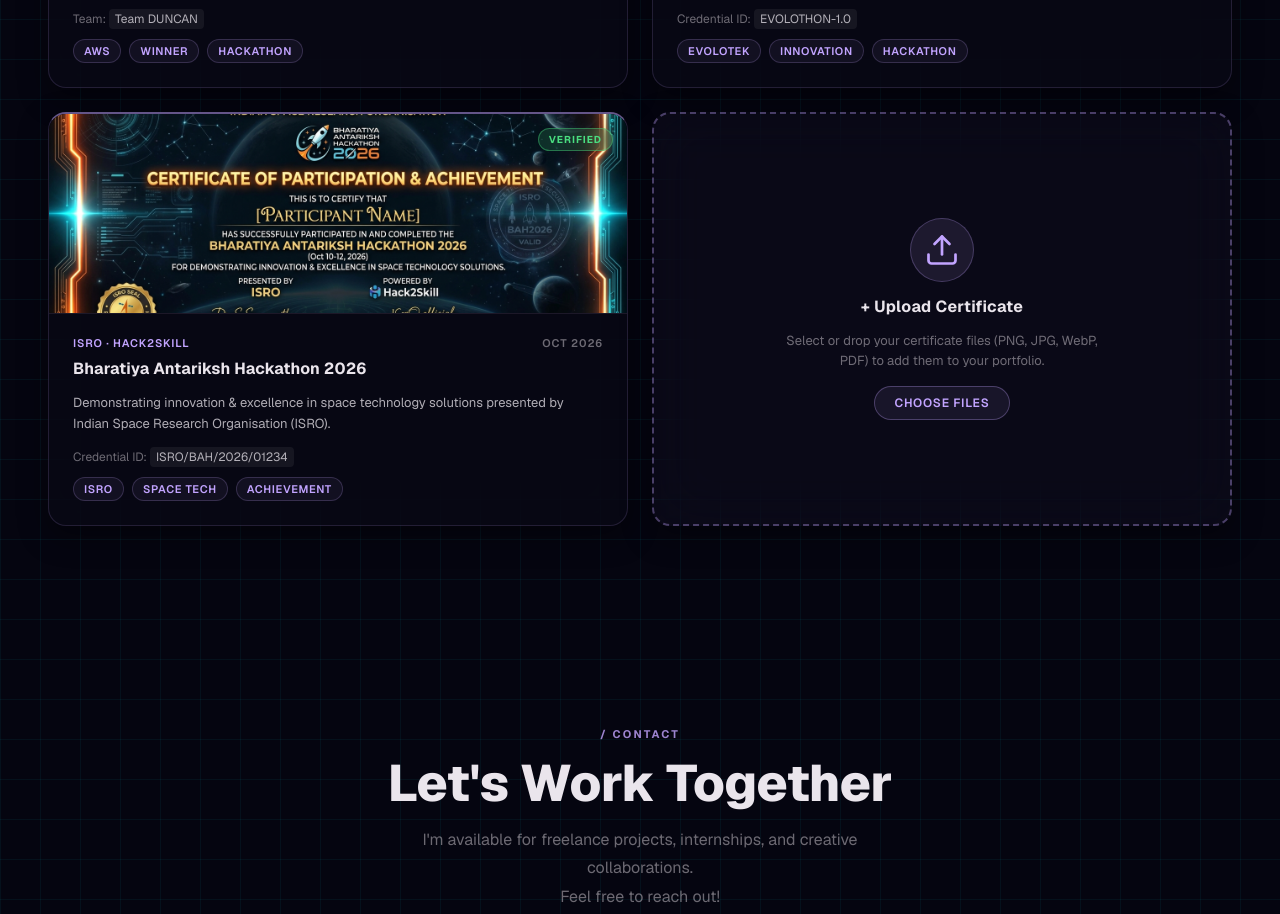
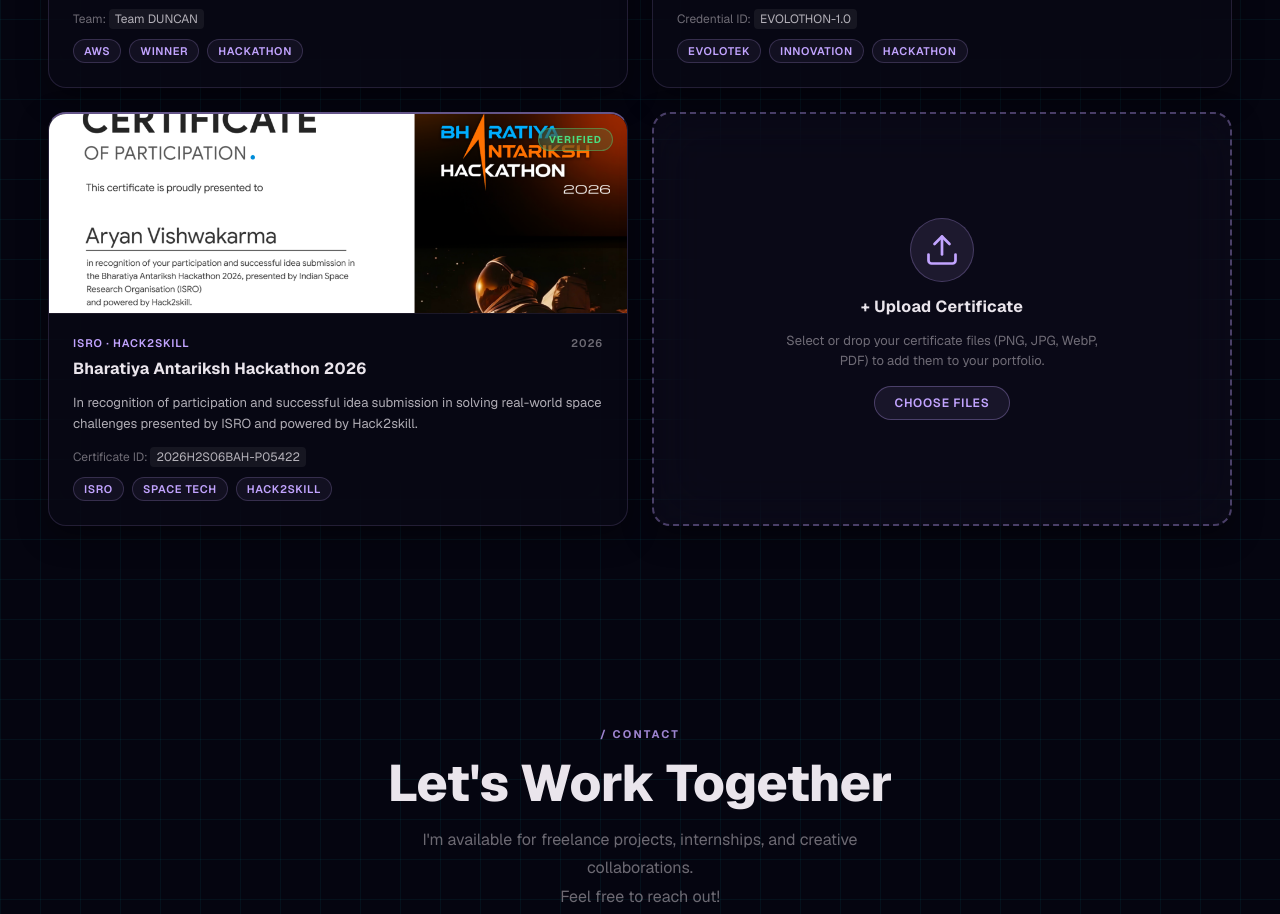
Before and after one commit to vishwakarmaaryan1110-maker/Portfolio, a plain HTML site: page index.html in a window 1280 px wide. Shown: the part 4301-5215 px from the top of the page. Drawn offline with nearby package versions, Linux system fonts and the light colour scheme.

Commit message:
Update ISRO Hackathon certificate with personalized certificate and ID

```diff
--- a/index.html
+++ b/index.html
@@ -546,7 +546,7 @@
           <!-- Certificate 3: ISRO Hackathon -->
           <div class="cert-card">
             <div class="cert-thumb-wrap">
-              <img src="isro-hackathon-cert.jpg" alt="ISRO Hackathon Certificate" class="cert-thumb-img">
+              <img src="isro-hackathon-cert.png" alt="ISRO Bharatiya Antariksh Hackathon Certificate" class="cert-thumb-img">
               <div class="cert-overlay">
                 <button class="cert-view-btn" onclick="openCertModalFromCard(this)">
                   <svg viewBox="0 0 24 24" width="18" height="18" fill="none" stroke="currentColor" stroke-width="2"><path d="M1 12s4-8 11-8 11 8 11 8-4 8-11 8-11-8-11-8z"/><circle cx="12" cy="12" r="3"/></svg>
@@ -557,16 +557,16 @@
             </div>
             <div class="cert-info">
               <div class="cert-header-meta">
-                <span class="cert-issuer">ISRO · Hack2Skill</span>
-                <span class="cert-date">Oct 2026</span>
+                <span class="cert-issuer">ISRO · Hack2skill</span>
+                <span class="cert-date">2026</span>
               </div>
               <h3 class="cert-title">Bharatiya Antariksh Hackathon 2026</h3>
-              <p class="cert-desc">Demonstrating innovation &amp; excellence in space technology solutions presented by Indian Space Research Organisation (ISRO).</p>
-              <p class="cert-cred-id">Credential ID: <code>ISRO/BAH/2026/01234</code></p>
+              <p class="cert-desc">In recognition of participation and successful idea submission in solving real-world space challenges presented by ISRO and powered by Hack2skill.</p>
+              <p class="cert-cred-id">Certificate ID: <code>2026H2S06BAH-P05422</code></p>
               <div class="cert-tags">
                 <span class="ptag">ISRO</span>
                 <span class="ptag">Space Tech</span>
-                <span class="ptag">Achievement</span>
+                <span class="ptag">Hack2skill</span>
               </div>
             </div>
           </div>
```
Also changed, not shown: isro-hackathon-cert.png (renamed from Screenshot 2026-08-31 094832.png).
